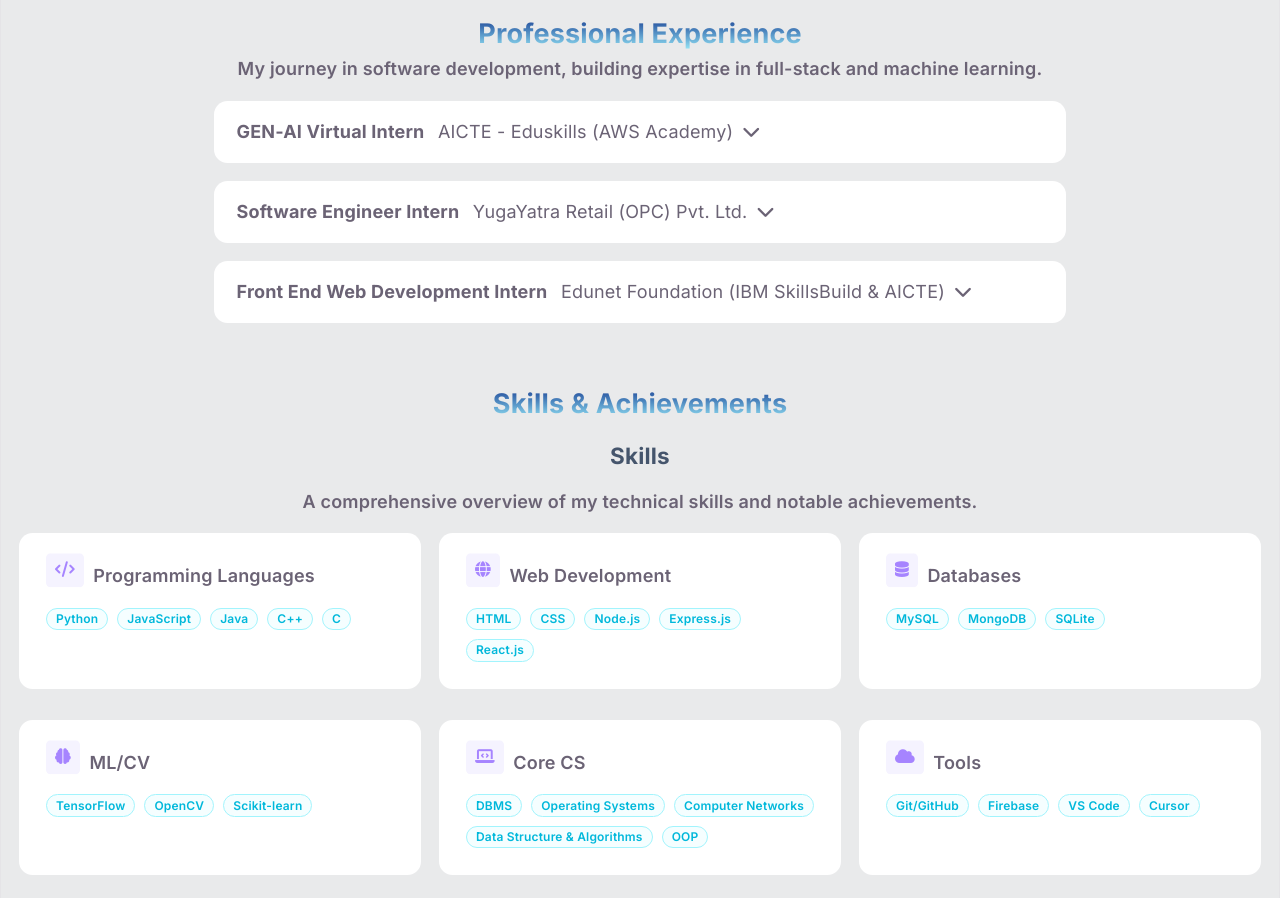
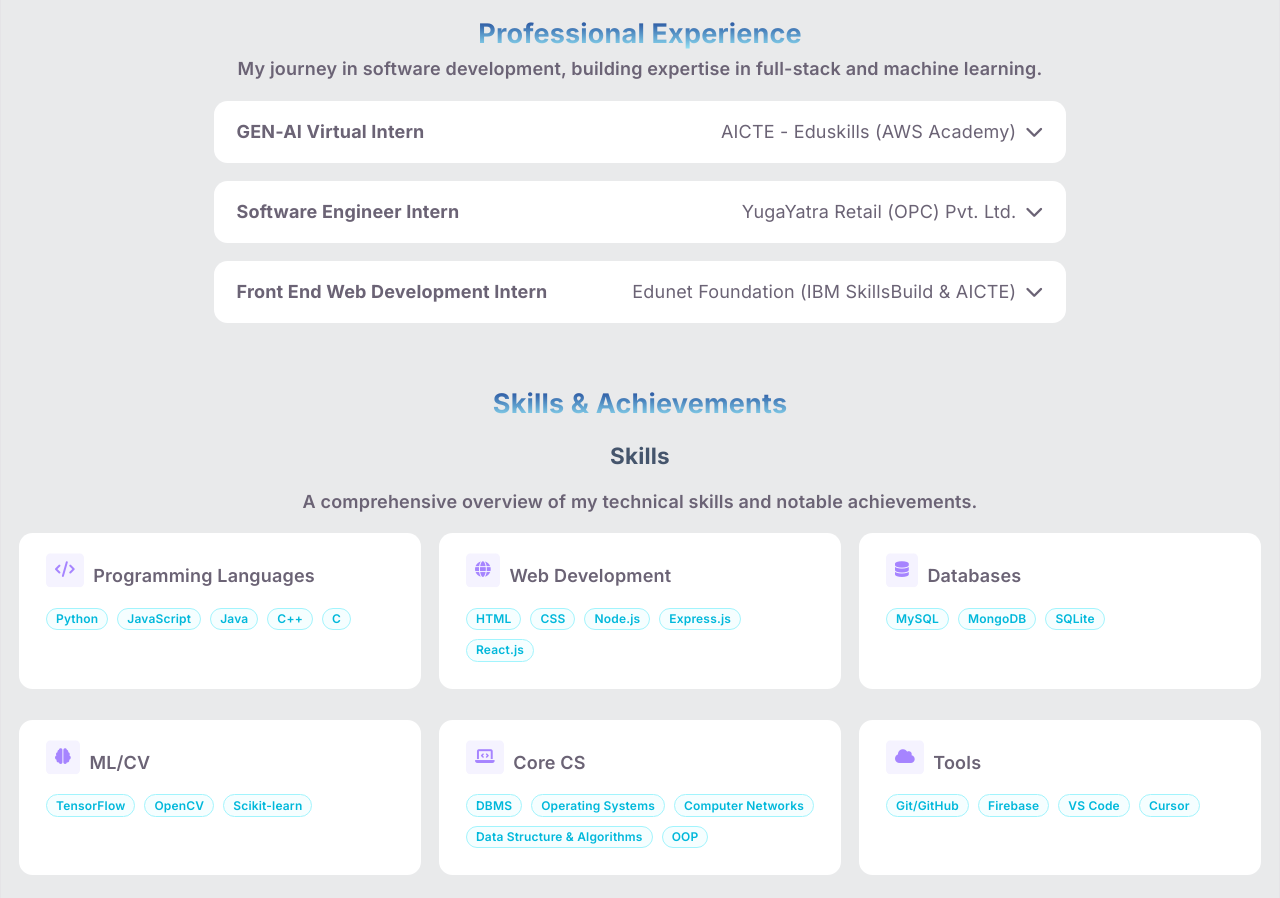
Before and after one commit to YernintiRevathi/portfolio, a React (Vite) app: page / in a window 1280 px wide. Shown: the part 802-1700 px from the top of the page. Built offline with nearby package versions, Linux system fonts and the light colour scheme.

Commit message:
flex properties in experience

```diff
--- a/src/components/Experience.jsx
+++ b/src/components/Experience.jsx
@@ -6,14 +6,14 @@ export default function Experience({work}){
     return(
         <div className=" lg:w-2/3 lg:mx-auto m-4 bg-white rounded-xl text-wrap
             dark:bg-violet-100/20 dark:text-white/90">
-            <button className="cursor-pointer w-full px-4 sm:px-5 py-4 border-0 flex flex-col sm:flex-row sm:items-center sm:justify-betweengap-1 sm:gap-3 text-left"
+            <button className="cursor-pointer w-full px-4 sm:px-5 py-4 border-0 flex flex-col sm:flex-row sm:items-center sm:justify-between gap-1 sm:gap-3 text-left"
                 type="button"
                 onClick={()=>(setIsopen(p=>!p))}
             >
                 <p className="font-bold">{work.role}</p>
                 <p className="flex font-normal items-center gap-2">
                     <span >{work.company}</span>
-                    {isopen ? <i className="fa-solid fa-chevron-up"></i> : <i className="fa-solid fa-chevron-down"></i> }
+                    {isopen ? <i className="fa-solid fa-chevron-up shrink-0  ml-auto"></i> : <i className="fa-solid fa-chevron-down shrink-0  ml-auto"></i> }
                 </p>
             </button>
 
```
